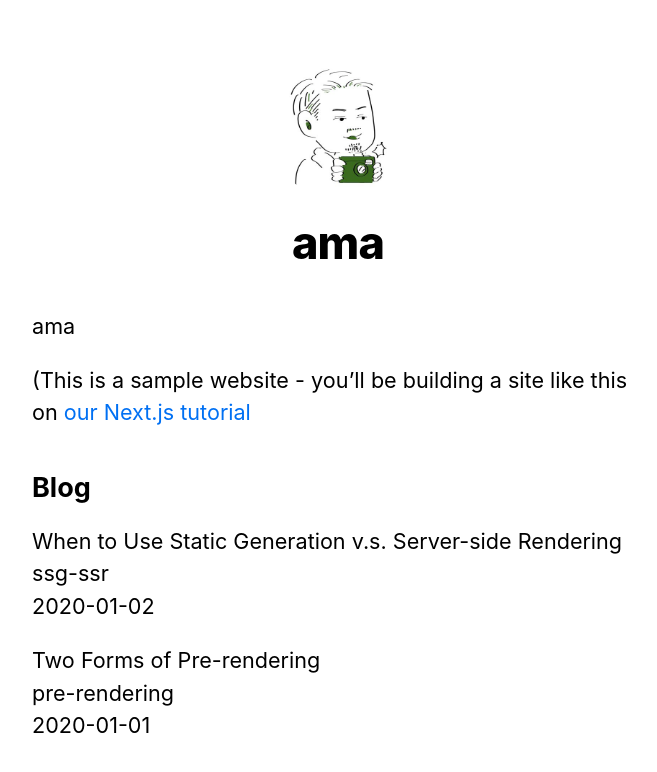
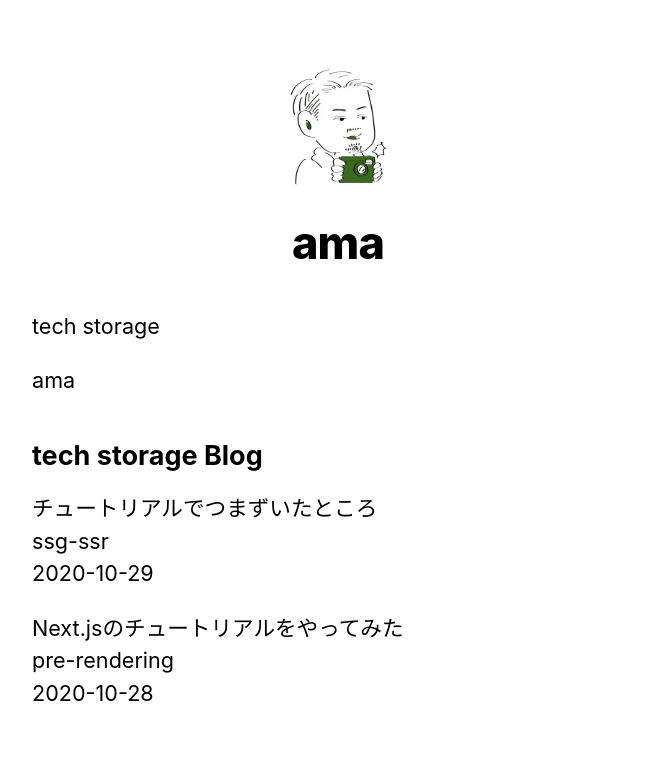
Before and after one commit to thinkrec-ama/tech-storage-next, a Next.js app in the folder nextjs-blog/: page / in a window 1280 px wide. Shown: the top 772 px of the page, without its empty margins (302-959 px from the left). Built offline with nearby package versions, Linux system fonts and the light colour scheme.

Commit message:
[change] テキストを変えてみた

```diff
--- a/nextjs-blog/pages/index.js
+++ b/nextjs-blog/pages/index.js
@@ -10,14 +10,11 @@ export default function Home({ allPostsData }) {
           <title>{siteTitle}</title>
         </Head>
           <section className={utilStyles.headingMd}>
+              <p>tech storage</p>
               <p>ama</p>
-              <p>
-                  (This is a sample website - you’ll be building a site like this on{' '}
-                  <a href="https://nextjs.org/learn">our Next.js tutorial</a>
-              </p>
           </section>
           <section className={`${utilStyles.headingMd} ${utilStyles.padding1px}`}>
-              <h2 className={utilStyles.headingLg}>Blog</h2>
+              <h2 className={utilStyles.headingLg}>tech storage Blog</h2>
               <ul className={utilStyles.list}>
                   {allPostsData.map(({ id, date, title }) => (
                       <li className={utilStyles.listItem} key={id}>
--- a/nextjs-blog/posts/pre-rendering.md
+++ b/nextjs-blog/posts/pre-rendering.md
@@ -1,6 +1,6 @@
 ---
-title: 'Two Forms of Pre-rendering'
-date: '2020-01-01'
+title: 'Next.jsのチュートリアルをやってみた'
+date: '2020-10-28'
 ---
 
 Next.js has two forms of pre-rendering: **Static Generation** and **Server-side Rendering**. The difference is in **when** it generates the HTML for a page.
--- a/nextjs-blog/posts/ssg-ssr.md
+++ b/nextjs-blog/posts/ssg-ssr.md
@@ -1,6 +1,6 @@
 ---
-title: 'When to Use Static Generation v.s. Server-side Rendering'
-date: '2020-01-02'
+title: 'チュートリアルでつまずいたところ'
+date: '2020-10-29'
 ---
 
 We recommend using **Static Generation** (with and without data) whenever possible because your page can be built once and served by CDN, which makes it much faster than having a server render the page on every request.
```
